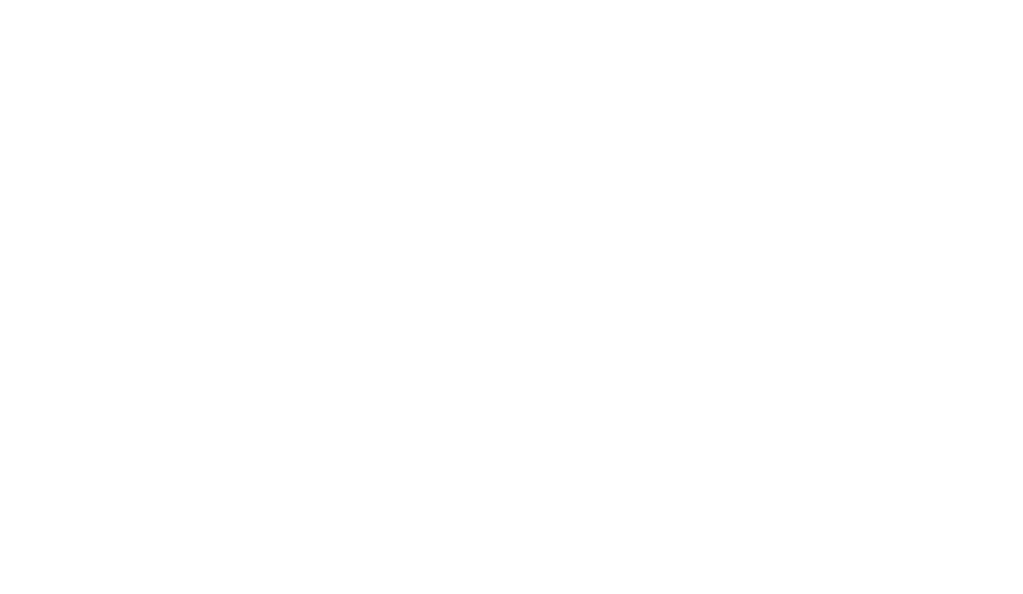
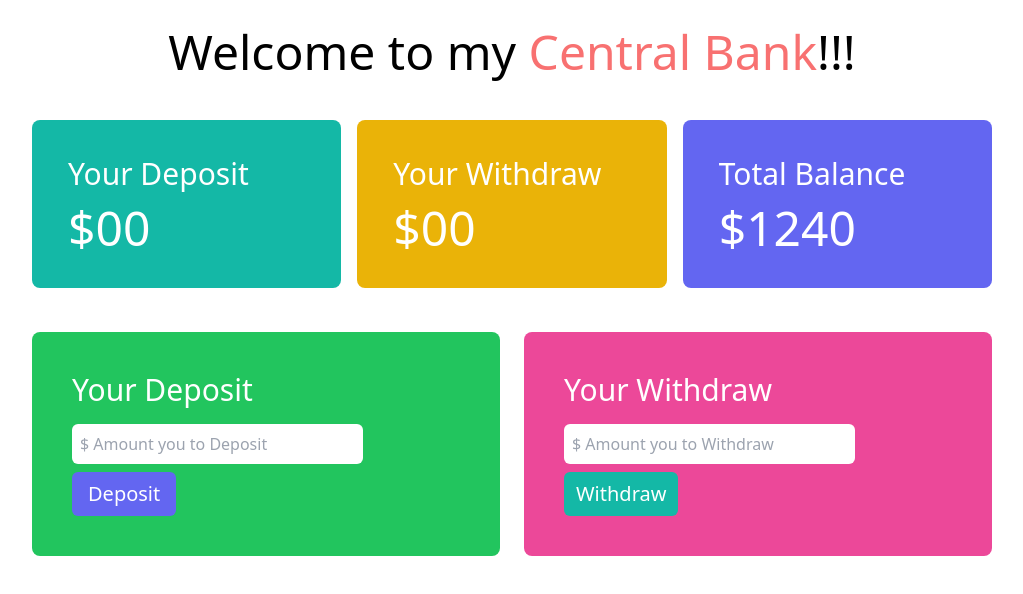
Before and after one commit to NaimurAlltime/js-functional-interactive-bank, a plain HTML site: page index.html in a window 1280 px wide. Shown: the whole page, without its empty margins (128-1151 px from the left). Drawn offline with nearby package versions, Linux system fonts and the light colour scheme.

Commit message:
frontent design added

```diff
--- a/index.html
+++ b/index.html
@@ -4,9 +4,49 @@
     <meta charset="UTF-8">
     <meta http-equiv="X-UA-Compatible" content="IE=edge">
     <meta name="viewport" content="width=device-width, initial-scale=1.0">
-    <title>Document</title>
+    <title>Bank Website</title>
+    <script src="https://cdn.tailwindcss.com"></script>
 </head>
-<body>
+<body class="bg-orange-50-300">
+    <header>
+        <h1 class="text-5xl mt-7 text-center">Welcome to my <span class="font-medium text-red-400">Central Bank</span>!!!</h1>
+    </header>
+    <main>
+        <section class="mt-11 w-3/4 mx-auto">
+            <div class="grid grid-cols-3 gap-4 text-white">
+                <div class="bg-teal-500 p-9 rounded-lg">
+                    <h2 class="text-3xl font-medium">Your Deposit</h2>
+                    <h1 class="text-5xl mt-3 font-medium">$<span id="total-deposit">00</span></h1>
+                </div>
+                <div class="bg-yellow-500 p-9 rounded-lg">
+                    <h2 class="text-3xl font-medium">Your Withdraw</h2>
+                    <h1 class="text-5xl mt-3 font-medium">$<span id="total-withdraw">00</span></h1>
+                </div>
+                <div class="bg-indigo-500 p-9 rounded-lg">
+                    <h2 class="text-3xl font-medium">Total Balance</h2>
+                    <h1 class="text-5xl mt-3 font-medium">$<span id="total-balance">1240</span></h1>
+                </div>
+            </div>
+        </section>
 
+        <!-- Deposit and Withdraw  -->
+        <section class="mt-11 w-3/4 mx-auto">
+            <div class="grid grid-cols-2 gap-6 text-white">
+                <div class="bg-green-500 p-10 rounded-lg">
+                    <h2 class="text-3xl font-medium">Your Deposit</h2>
+                    <input id="deposit-field" type="text" class="w-3/4 p-2 outline-none text-black rounded-md mt-4" placeholder="$ Amount you to Deposit">
+                    <button id="deposit-btn" class="text-xl px-4 py-2 block font-medium bg-indigo-500 hover:bg-indigo-600 rounded-md mt-2">Deposit</button>
+                </div>
+                <div class="bg-pink-500 p-10 rounded-lg">
+                    <h2 class="text-3xl font-medium">Your Withdraw</h2>
+                    <input id="withdraw-field" type="text" class="w-3/4 p-2 outline-none text-black rounded-md mt-4" placeholder="$ Amount you to Withdraw">
+                    <button id="withdraw-btn" class="text-xl px-3 py-2 block font-medium bg-teal-500 hover:bg-teal-600 rounded-md mt-2">Withdraw</button>
+                </div>
+            </div>
+        </section>
+    </main>
+
+    <script src="js/deposit.js"></script>
+    <script src="js/withdraw.js"></script>
 </body>
 </html>
```
